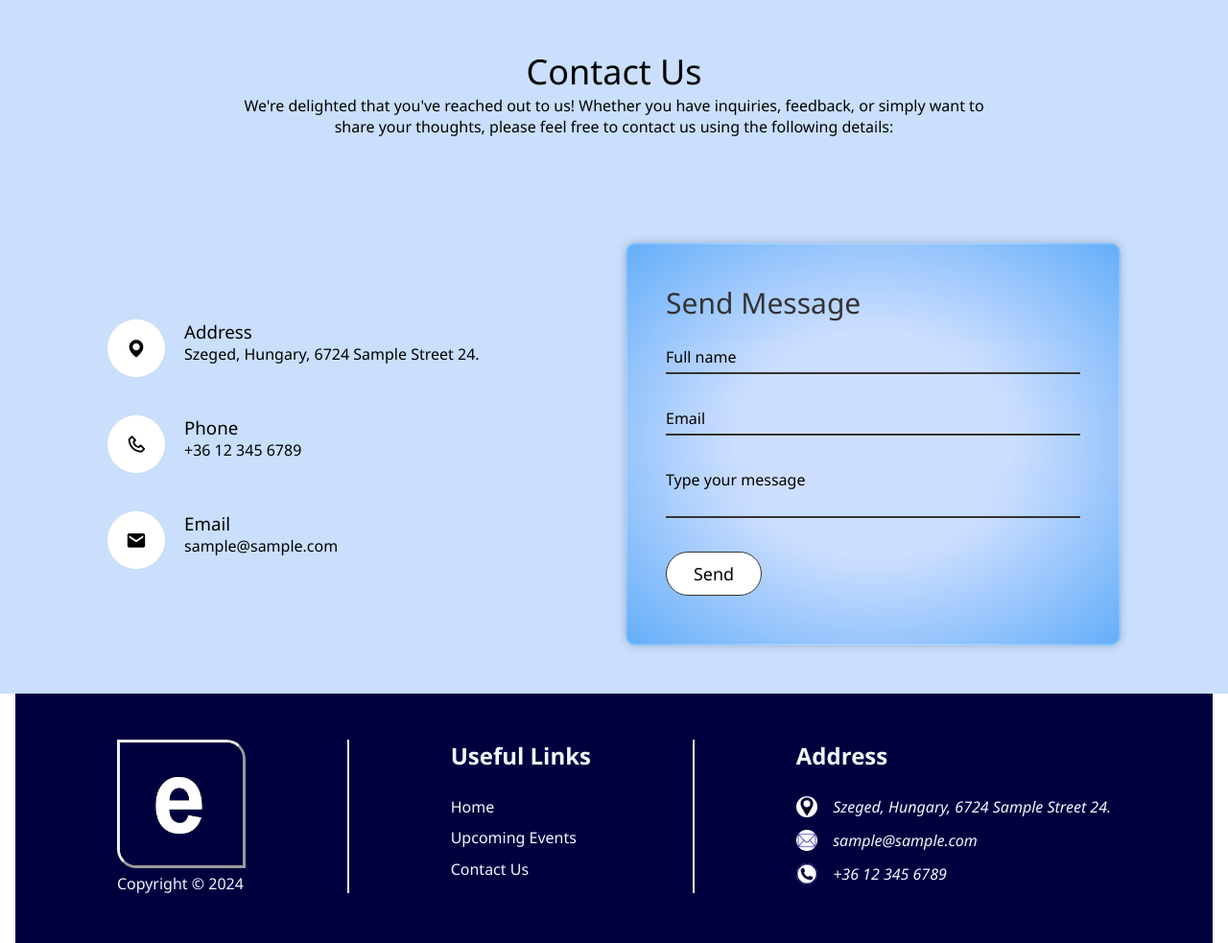
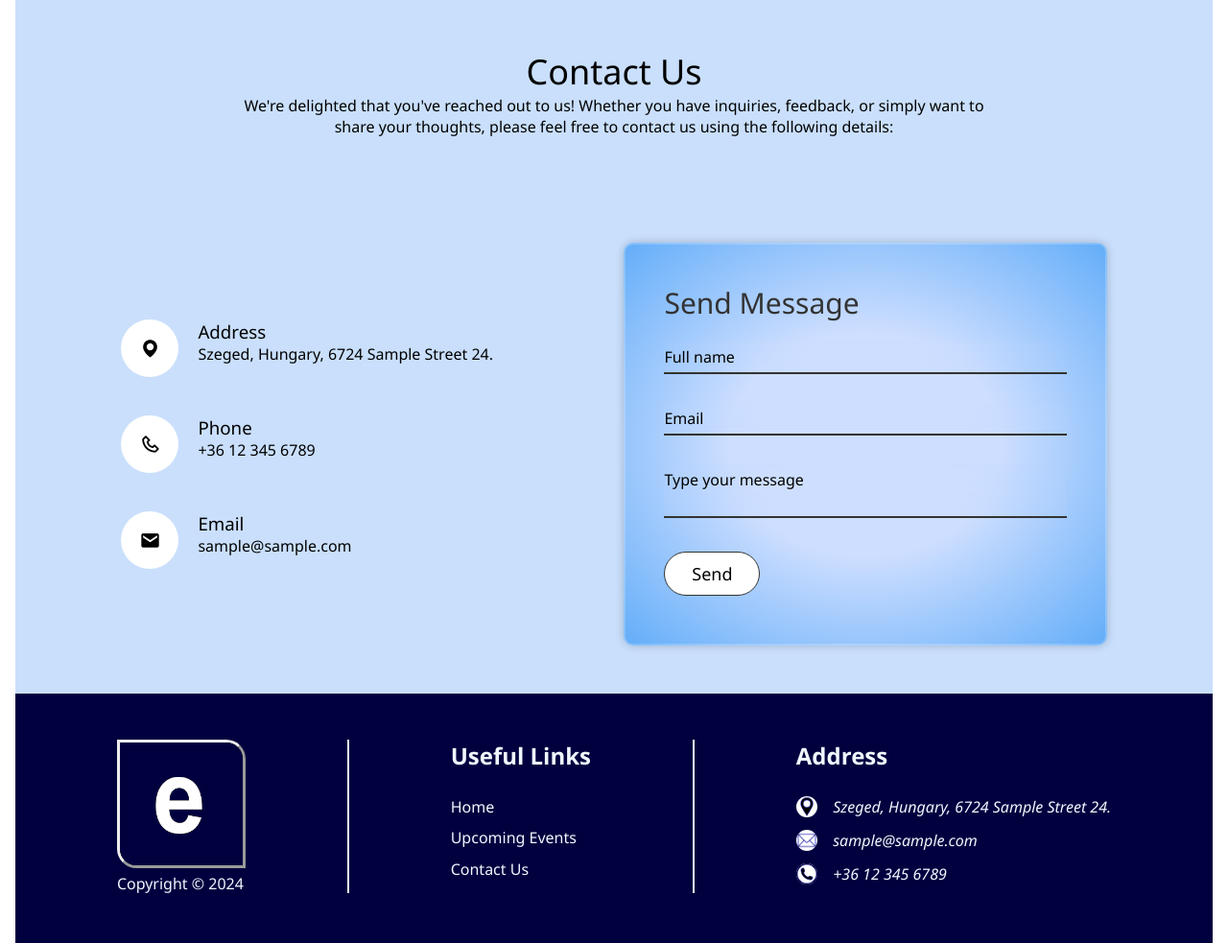
Before and after one commit to jolfesultkisfiu/legkomolyabb, a PHP site: page /html/contact.html in a window 1280 px wide. Shown: the part 73-1056 px from the top of the page at 96% size. Run offline with PHP 8.4, Linux system fonts and the light colour scheme.

Commit message:
margin maxxing

```diff
--- a/projekt/css/contact.css
+++ b/projekt/css/contact.css
@@ -15,6 +15,8 @@
     align-items: center;
     flex-direction: column;
     background-color: #c9dffc;
+    margin-left: 1rem;
+    margin-right: 1rem;
 }
 .contact .content{
     max-width: 800px;
@@ -151,3 +153,10 @@
     }
 
 }
+
+@media (max-width:720px) {
+    .contact {
+        margin-left: 0px;
+        margin-right: 0px;
+    }
+}
```
